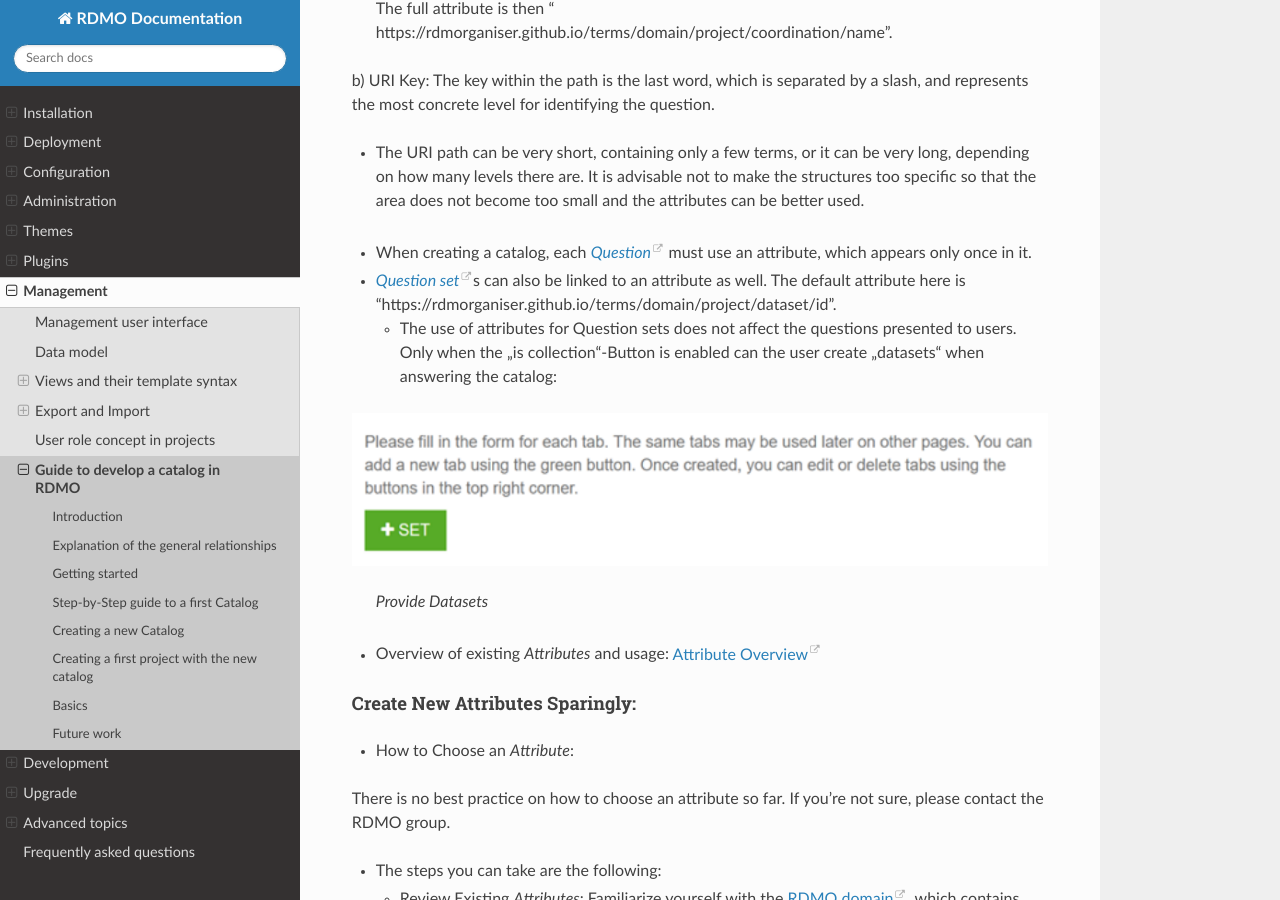
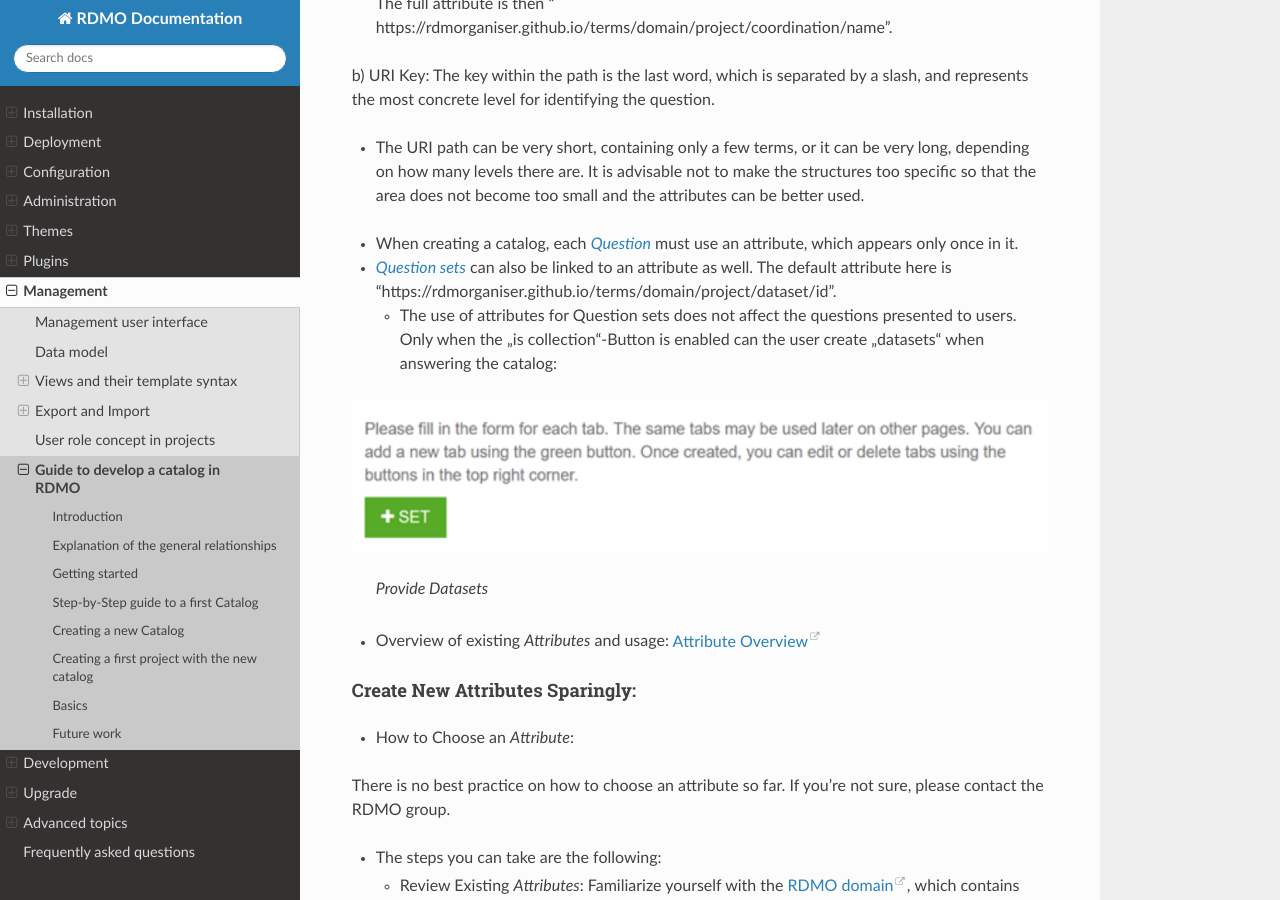
Before and after one commit to rdmorganiser/rdmo-docs, a Sphinx documentation site: the page built from docs/management/catalog-development.md, in a window 1280 px wide and 900 px high, scrolled down 37702 px. Built offline with Sphinx 7.4.7 and the Read the Docs theme 3.1.0, drawn with Linux system fonts in a browser that asks for light colours.

Commit message:
fix cross-refs in catalog-development (remove pad.gwdg.de links)
Signed-off-by: David Wallace <david.wallace@tu-darmstadt.de>

```diff
--- a/docs/management/catalog-development.md
+++ b/docs/management/catalog-development.md
@@ -628,7 +628,7 @@
 
 ### Attributes
 
-* *Attributes* are at the heart of RDMO, linking content elements to project values. They play a crucial role in ensuring consistency and interoperability across different [*Catalogs*](https://pad.gwdg.de/9oaFYAYlTuaw0rGrY6ltEg?view#Catalog) and RDMO instances.
+* *Attributes* are at the heart of RDMO, linking content elements to project values. They play a crucial role in ensuring consistency and interoperability across different [*Catalogs*](#catalog) and RDMO instances.
 * The answers given by a user are stored in this attribute and are not lost. This can be an advantage, as the answers will be displayed even if the user changes the catalog within a project created in RDMO. At the same time, however, there is a potential for danger:
   * If you use a particular attribute for a certain question in the first catalog, but the same attribute for a different type of question in another catalog, the answers that were first entered by the user first will be retained, but may no longer make sense. If the user overwrites them in the second catalog, they will no longer make sense for the first catalog when they switch again.
 
@@ -651,8 +651,8 @@
 
 -  The URI path can be very short, containing only a few terms, or it can be very long, depending on how many levels there are. It is advisable not to make the structures too specific so that the area does not become too small and the attributes can be better used.
 
-* When creating a catalog, each [*Question*](https://pad.gwdg.de/9oaFYAYlTuaw0rGrY6ltEg?view#Questions) must use an attribute, which appears only once in it.
-* [*Question set*](https://pad.gwdg.de/9oaFYAYlTuaw0rGrY6ltEg?view#Question-sets)s can also be linked to an attribute as well. The default attribute here is "https://rdmorganiser.github.io/terms/domain/project/dataset/id".
+* When creating a catalog, each [*Question*](#questions) must use an attribute, which appears only once in it.
+* [*Question sets*](#question-sets) can also be linked to an attribute as well. The default attribute here is "https://rdmorganiser.github.io/terms/domain/project/dataset/id".
   * The use of attributes for Question sets does not affect the questions presented to users. Only when the „is collection“-Button is enabled can the user create „datasets“ when answering the catalog:
 
 ![](../_static/img/how-to-guide/set.PNG)
```
